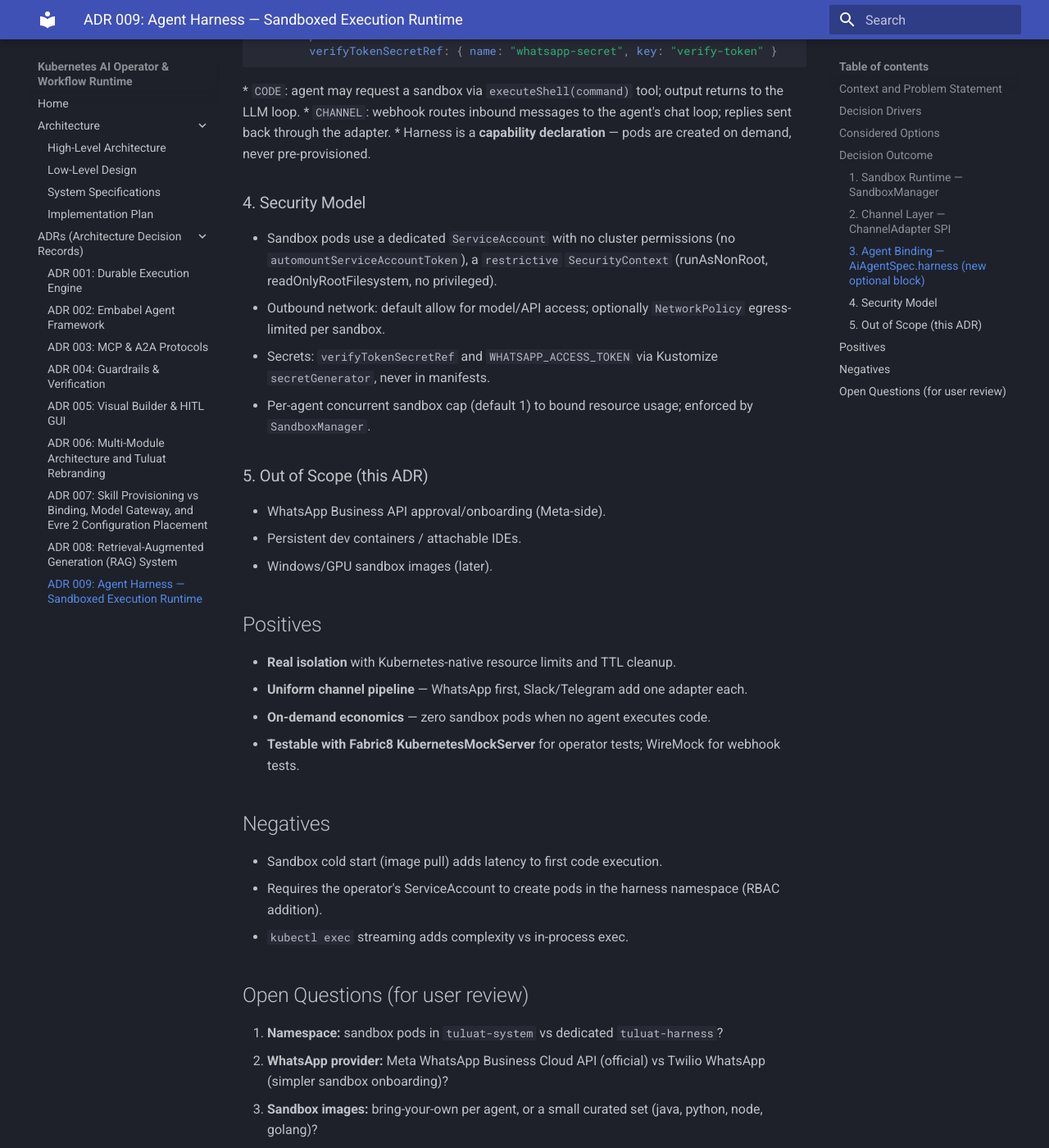
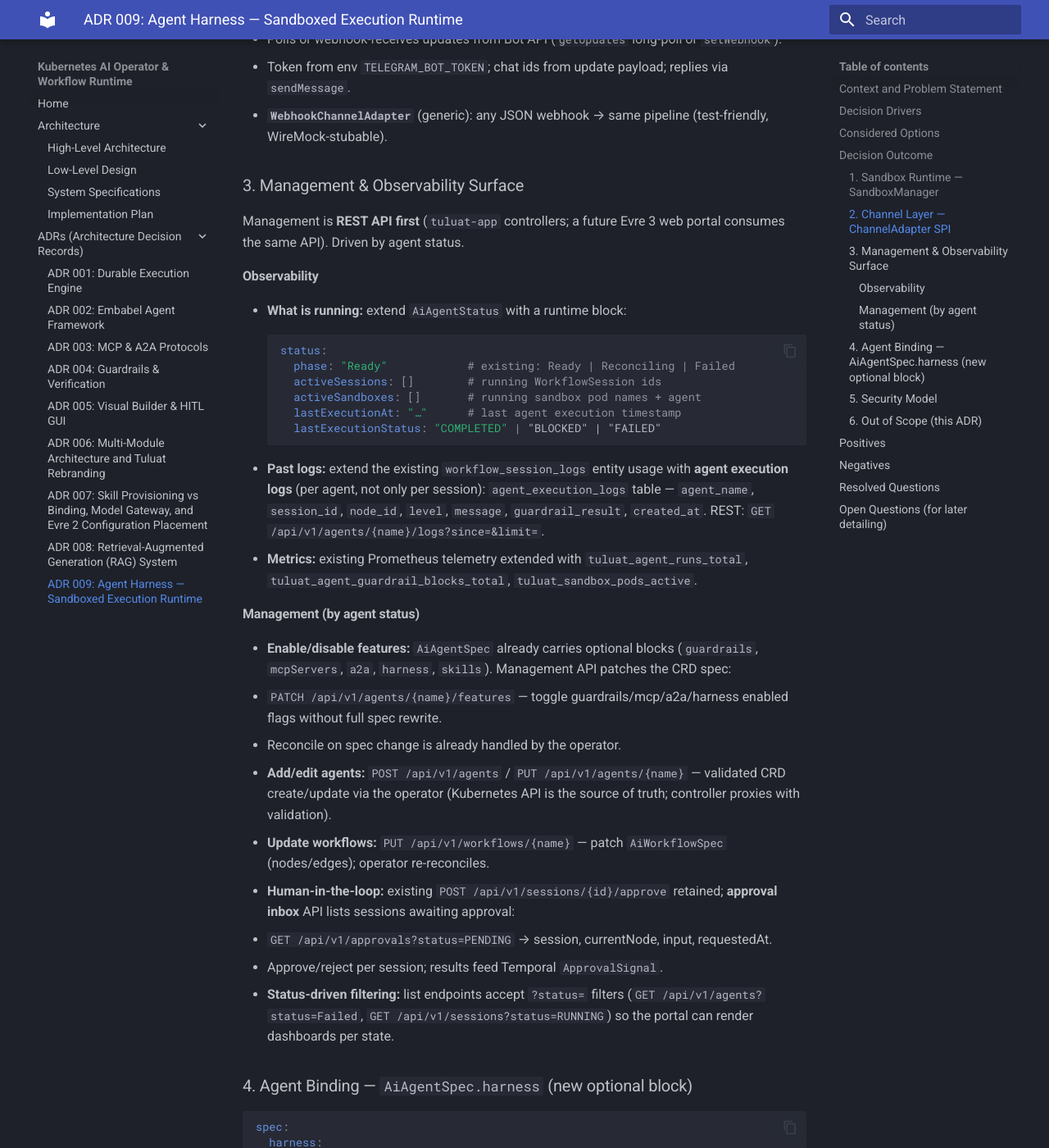
Before and after one commit to netologist/tuluat, an MkDocs documentation site: the page built from docs/adrs/009-agent-harness.md, in a window 1280 px wide and 1400 px high, scrolled down 2762 px. Shown: the whole window at 82% size. Built offline with MkDocs 1.6.1 and Material for MkDocs 9.7.7, drawn with Linux system fonts in a browser that asks for light colours; some of the changed text lies outside the part shown.

Commit message:
docs(adr009): reflect product decisions — tuluat-sandbox ns, WhatsApp+Telegram, BYO+curated images, chat/API interaction, management & observability surface

````diff
--- a/docs/adrs/009-agent-harness.md
+++ b/docs/adrs/009-agent-harness.md
@@ -1,22 +1,25 @@
 # ADR 009: Agent Harness — Sandboxed Execution Runtime
 
-* **Status:** Proposed (design pending user review)
+* **Status:** Accepted (implementation deferred; design approved)
 * **Date:** 2026-08-07
-* **Deciders:** Software Architecture Team
+* **Deciders:** Software Architecture Team + Product Owner
 
 ---
 
 ## Context and Problem Statement
 
-Agents currently execute prompts and built-in skills inside the operator process. Evre 3 introduces **action-oriented agents**: coding agents that run commands and edit files, and conversational agents reached through external channels (e.g. WhatsApp). Running arbitrary code or long-lived external sessions inside the operator pod is unsafe (no isolation, no resource caps, no cleanup) and operationally fragile.
+Agents currently execute prompts and built-in skills inside the operator process. Evre 3 introduces **action-oriented agents**: coding agents that run commands and edit files, and conversational agents reached through external channels (WhatsApp, Telegram). Running arbitrary code or long-lived external sessions inside the operator pod is unsafe (no isolation, no resource caps, no cleanup) and operationally fragile.
 
-The platform needs a **harness**: an execution runtime that spawns isolated, ephemeral, resource-bounded sandboxes on demand, and a channel layer that connects external messaging endpoints to agents.
+Beyond execution, the platform needs **observability and management**: operators want to see what agents/sandboxes are running, browse historical execution logs, and manage agents (enable/disable features, add/edit agents, update workflows, human-in-the-loop approvals) driven by agent status.
+
+The platform needs a **harness**: an execution runtime that spawns isolated, ephemeral, resource-bounded sandboxes on demand, a channel layer that connects external messaging endpoints to agents, and a management surface over both.
 
 ## Decision Drivers
 * **Isolation:** Agent code execution must not run in the operator process. Kernel-level isolation (Kubernetes Pod) is preferred over in-process exec.
 * **Ephemerality:** Sandboxes are short-lived, TTL-bounded, and deleted after use (or idle timeout) — no long-running pet pods.
-* **Channel Agnosticism:** WhatsApp, webhook, and future channels (Slack, Telegram) share one inbound message pipeline.
+* **Channel Agnosticism:** WhatsApp and Telegram share one inbound message pipeline; more channels are adapter additions.
 * **On-Demand:** No sandbox pod exists until an agent actually needs execution; cold start must be bounded.
+* **Management First:** Monitoring (what is running, past logs) and management (enable/disable, add/edit agents, update workflows, HITL) are first-class platform concerns, not afterthoughts.
 * **Reuse:** Existing `AiAgent` CRD carries capability declarations; the harness is a platform service, not a per-agent deployment.
 
 ## Considered Options
@@ -26,39 +29,75 @@ The platform needs a **harness**: an execution runtime that spawns isolated, eph
 
 ## Decision Outcome
 
-A **Harness service in `tuluat-engine`** (`com.tuluat.engine.harness`) with two layers:
+A **Harness service in `tuluat-engine`** (`com.tuluat.engine.harness`) with three layers: sandbox runtime, channel adapters, and a management/observability surface.
 
 ### 1. Sandbox Runtime — `SandboxManager`
+
+* **Namespace: `tuluat-sandbox`** (dedicated namespace, decided by product owner — keeps sandbox pods and their RBAC/NetworkPolicies separate from `tuluat-system` operator control plane).
 * `SandboxSpec`: `image`, `command`, `cpu`, `memory`, `timeoutSeconds`, `ttlSeconds`, `volumeSize`.
 * `SandboxSession start(SandboxSpec spec, String agentName)`:
-  * Creates an ephemeral Pod in `tuluat-system` (or a dedicated `tuluat-harness` namespace) with resource limits, `restartPolicy: Never`, and an emptyDir/PVC workdir.
+  * Creates an ephemeral Pod in `tuluat-sandbox` with resource limits, `restartPolicy: Never`, and an emptyDir/PVC workdir.
   * Labels: `app.kubernetes.io/managed-by=tuluat-harness`, `tuluat.ai/agent=<name>`, `tuluat.ai/session=<uuid>`.
 * `CommandResult exec(SandboxSession session, String command)`:
-  * Streams command over `kubectl exec`-equivalent (Fabric8 `PodResource#exec` with a `PipedInputStream`/output).
+  * Streams command via Fabric8 exec with a `PipedInputStream`/output.
   * Enforces `timeoutSeconds`; kills on timeout.
-* `void terminate(SandboxSession session)`:
-  * Deletes the Pod (graceful → force), best-effort.
-* **Reaper:** a scheduled task (`@Scheduled(fixedDelay = 60s)`) scans `tuluat.ai/session`-labeled pods, deletes any past their TTL or idle timeout. Prevents leaked sandboxes.
-* **Cold-start budget:** sandbox image prefetching is out of scope; document expected 5–30s pod start in E2E.
+* `void terminate(SandboxSession session)`: deletes the Pod (graceful → force), best-effort.
+* **Reaper:** `@Scheduled(fixedDelay = 60s)` scans `tuluat.ai/session`-labeled pods in `tuluat-sandbox`, deletes any past TTL or idle timeout. Prevents leaked sandboxes.
+* **Sandbox images (decided): both BYO and curated.**
+  * `AiAgentSpec.harness.sandbox.image` allows **bring-your-own** images per agent.
+  * A **curated set** (java, python, node, golang) is offered as shorthand via `imageRef: "python"` resolving to a platform-managed registry image; exact tags/registry to be detailed later by the product owner.
 
 ### 2. Channel Layer — `ChannelAdapter` SPI
+
 * `ChannelMessage inbound(ChannelEnvelope envelope)` normalizes external messages into `{ channel, channelUserId, text, metadata }`.
-* **`WhatsAppChannelAdapter`** (first implementation):
-  * Exposes `POST /api/v1/channels/whatsapp/webhook` (Spring MVC controller in `tuluat-app`).
-  * Parses the **WhatsApp Business Cloud API** payload (`entry[].changes[].value.messages[]`: `from`, `text.body`); echoes a 200 immediately, processes async.
-  * Optional verification handshake: `hub.mode=subscribe&hub.verify_token=...&hub.challenge=...` (Meta requirement).
-  * Outbound replies via `POST {phone-number-id}/messages` with a bearer token from env `WHATSAPP_ACCESS_TOKEN` / `WHATSAPP_PHONE_NUMBER_ID`.
-* **WebhookChannelAdapter** (generic): any JSON webhook → same pipeline (test-friendly, WireMock-stubable).
+* **Channels (decided): WhatsApp and Telegram first** — no Twilio/Meta vendor lock-in decision yet; each adapter targets the official provider API.
+* **`WhatsAppChannelAdapter`**:
+  * `POST /api/v1/channels/whatsapp/webhook` (Spring MVC controller in `tuluat-app`).
+  * Parses **WhatsApp Business Cloud API** payload (`entry[].changes[].value.messages[]`); echo 200 immediately, process async.
+  * Verification handshake: `hub.mode=subscribe&hub.verify_token=...&hub.challenge=...`.
+  * Outbound replies via `POST {phone-number-id}/messages` with bearer token from env `WHATSAPP_ACCESS_TOKEN` / `WHATSAPP_PHONE_NUMBER_ID`.
+* **`TelegramChannelAdapter`**:
+  * Polls or webhook-receives updates from Bot API (`getUpdates` long-poll or `setWebhook`).
+  * Token from env `TELEGRAM_BOT_TOKEN`; chat ids from update payload; replies via `sendMessage`.
+* **`WebhookChannelAdapter`** (generic): any JSON webhook → same pipeline (test-friendly, WireMock-stubable).
 
-### 3. Agent Binding — `AiAgentSpec.harness` (new optional block)
+### 3. Management & Observability Surface
+
+Management is **REST API first** (`tuluat-app` controllers; a future Evre 3 web portal consumes the same API). Driven by agent status.
+
+#### Observability
+* **What is running:** extend `AiAgentStatus` with a runtime block:
+  ```yaml
+  status:
+    phase: "Ready"            # existing: Ready | Reconciling | Failed
+    activeSessions: []        # running WorkflowSession ids
+    activeSandboxes: []       # running sandbox pod names + agent
+    lastExecutionAt: "…"      # last agent execution timestamp
+    lastExecutionStatus: "COMPLETED" | "BLOCKED" | "FAILED"
+  ```
+* **Past logs:** extend the existing `workflow_session_logs` entity usage with **agent execution logs** (per agent, not only per session): `agent_execution_logs` table — `agent_name`, `session_id`, `node_id`, `level`, `message`, `guardrail_result`, `created_at`. REST: `GET /api/v1/agents/{name}/logs?since=&limit=`.
+* **Metrics:** existing Prometheus telemetry extended with `tuluat_agent_runs_total`, `tuluat_agent_guardrail_blocks_total`, `tuluat_sandbox_pods_active`.
+
+#### Management (by agent status)
+* **Enable/disable features:** `AiAgentSpec` already carries optional blocks (`guardrails`, `mcpServers`, `a2a`, `harness`, `skills`). Management API patches the CRD spec:
+  * `PATCH /api/v1/agents/{name}/features` — toggle guardrails/mcp/a2a/harness enabled flags without full spec rewrite.
+  * Reconcile on spec change is already handled by the operator.
+* **Add/edit agents:** `POST /api/v1/agents` / `PUT /api/v1/agents/{name}` — validated CRD create/update via the operator (Kubernetes API is the source of truth; controller proxies with validation).
+* **Update workflows:** `PUT /api/v1/workflows/{name}` — patch `AiWorkflowSpec` (nodes/edges); operator re-reconciles.
+* **Human-in-the-loop:** existing `POST /api/v1/sessions/{id}/approve` retained; **approval inbox** API lists sessions awaiting approval:
+  * `GET /api/v1/approvals?status=PENDING` → session, currentNode, input, requestedAt.
+  * Approve/reject per session; results feed Temporal `ApprovalSignal`.
+* **Status-driven filtering:** list endpoints accept `?status=` filters (`GET /api/v1/agents?status=Failed`, `GET /api/v1/sessions?status=RUNNING`) so the portal can render dashboards per state.
+
+### 4. Agent Binding — `AiAgentSpec.harness` (new optional block)
 ```yaml
 spec:
   harness:
     enabled: true
     type: "CODE"              # CODE | CHANNEL | BOTH
     sandbox:
-      image: "eclipse-temurin:25-jdk"
-      command: ["/bin/bash"]
+      imageRef: "python"      # curated shorthand OR
+      image: "myorg/custom-runner:1.0"  # bring-your-own
       cpu: "500m"
       memory: "512Mi"
       timeoutSeconds: 300
@@ -67,35 +106,47 @@ spec:
       - type: "WHATSAPP"
         phoneNumber: "+15551234567"
         verifyTokenSecretRef: { name: "whatsapp-secret", key: "verify-token" }
+      - type: "TELEGRAM"
+        botTokenSecretRef: { name: "telegram-secret", key: "bot-token" }
 ```
 * `CODE`: agent may request a sandbox via `executeShell(command)` tool; output returns to the LLM loop.
 * `CHANNEL`: webhook routes inbound messages to the agent's chat loop; replies sent back through the adapter.
 * Harness is a **capability declaration** — pods are created on demand, never pre-provisioned.
+* **Interaction surface (decided): chat/API only** — no embedded terminal in Evre 3 portal; sandbox interaction happens through the agent's chat loop and REST API.
 
-### 4. Security Model
-* Sandbox pods use a dedicated `ServiceAccount` with no cluster permissions (no `automountServiceAccountToken`), a `restrictive` `SecurityContext` (runAsNonRoot, readOnlyRootFilesystem, no privileged).
-* Outbound network: default allow for model/API access; optionally `NetworkPolicy` egress-limited per sandbox.
-* Secrets: `verifyTokenSecretRef` and `WHATSAPP_ACCESS_TOKEN` via Kustomize `secretGenerator`, never in manifests.
-* Per-agent concurrent sandbox cap (default 1) to bound resource usage; enforced by `SandboxManager`.
+### 5. Security Model
+* Sandbox pods live in `tuluat-sandbox` with a dedicated `ServiceAccount` (no cluster permissions, `automountServiceAccountToken: false`), restrictive `SecurityContext` (runAsNonRoot, readOnlyRootFilesystem, no privileged).
+* Outbound network: default allow for model/API access; optional `NetworkPolicy` egress-limited per sandbox.
+* Secrets: `verifyTokenSecretRef`, `botTokenSecretRef`, `WHATSAPP_ACCESS_TOKEN` via Kustomize `secretGenerator`, never in manifests.
+* Per-agent concurrent sandbox cap (default 1) enforced by `SandboxManager`.
 
-### 5. Out of Scope (this ADR)
-* WhatsApp Business API approval/onboarding (Meta-side).
-* Persistent dev containers / attachable IDEs.
+### 6. Out of Scope (this ADR)
+* WhatsApp/Telegram provider onboarding/approval (Meta/Telegram-side).
+* Persistent dev containers / attachable IDEs (interaction is chat/API).
 * Windows/GPU sandbox images (later).
+* Exact curated image tag/registry matrix (deferred — product owner will detail).
 
 ## Positives
-* **Real isolation** with Kubernetes-native resource limits and TTL cleanup.
-* **Uniform channel pipeline** — WhatsApp first, Slack/Telegram add one adapter each.
+* **Real isolation** with Kubernetes-native resource limits and TTL cleanup in a dedicated namespace.
+* **Uniform channel pipeline** — WhatsApp and Telegram are two adapters over one SPI.
+* **Management/observability are first-class** — status-driven APIs cover enable/disable, add/edit, workflow updates, HITL inbox.
 * **On-demand economics** — zero sandbox pods when no agent executes code.
-* **Testable with Fabric8 KubernetesMockServer** for operator tests; WireMock for webhook tests.
+* **Testable** with Fabric8 KubernetesMockServer for operator tests; WireMock for webhook tests.
 
 ## Negatives
 * Sandbox cold start (image pull) adds latency to first code execution.
-* Requires the operator's ServiceAccount to create pods in the harness namespace (RBAC addition).
+* Operator's ServiceAccount needs RBAC to create pods in `tuluat-sandbox`.
 * `kubectl exec` streaming adds complexity vs in-process exec.
+* Channel providers (Meta/Telegram) impose their own onboarding and rate limits.
 
-## Open Questions (for user review)
-1. **Namespace:** sandbox pods in `tuluat-system` vs dedicated `tuluat-harness`?
-2. **WhatsApp provider:** Meta WhatsApp Business Cloud API (official) vs Twilio WhatsApp (simpler sandbox onboarding)?
-3. **Sandbox images:** bring-your-own per agent, or a small curated set (java, python, node, golang)?
-4. **Coding agent UI:** is the coding agent driven purely via chat/API, or does Evre 3's web portal need an embedded terminal?
+## Resolved Questions
+1. **Namespace:** `tuluat-sandbox` (dedicated) — decided.
+2. **Channels:** WhatsApp + Telegram first, official provider APIs — decided.
+3. **Sandbox images:** both BYO (`sandbox.image`) and curated shorthand (`sandbox.imageRef`) — decided; exact image matrix deferred.
+4. **Coding agent UI:** chat/API only, no embedded terminal — decided.
+
+## Open Questions (for later detailing)
+1. Curated image registry/tag matrix (`imageRef: java|python|node|golang` → concrete images).
+2. Telegram transport: long-poll vs webhook (depends on cluster ingress availability).
+3. `tuluat-sandbox` RBAC policy details (which agents may create sandboxes, namespace-level quotas).
+4. Agent execution log retention period and rotation.
````
